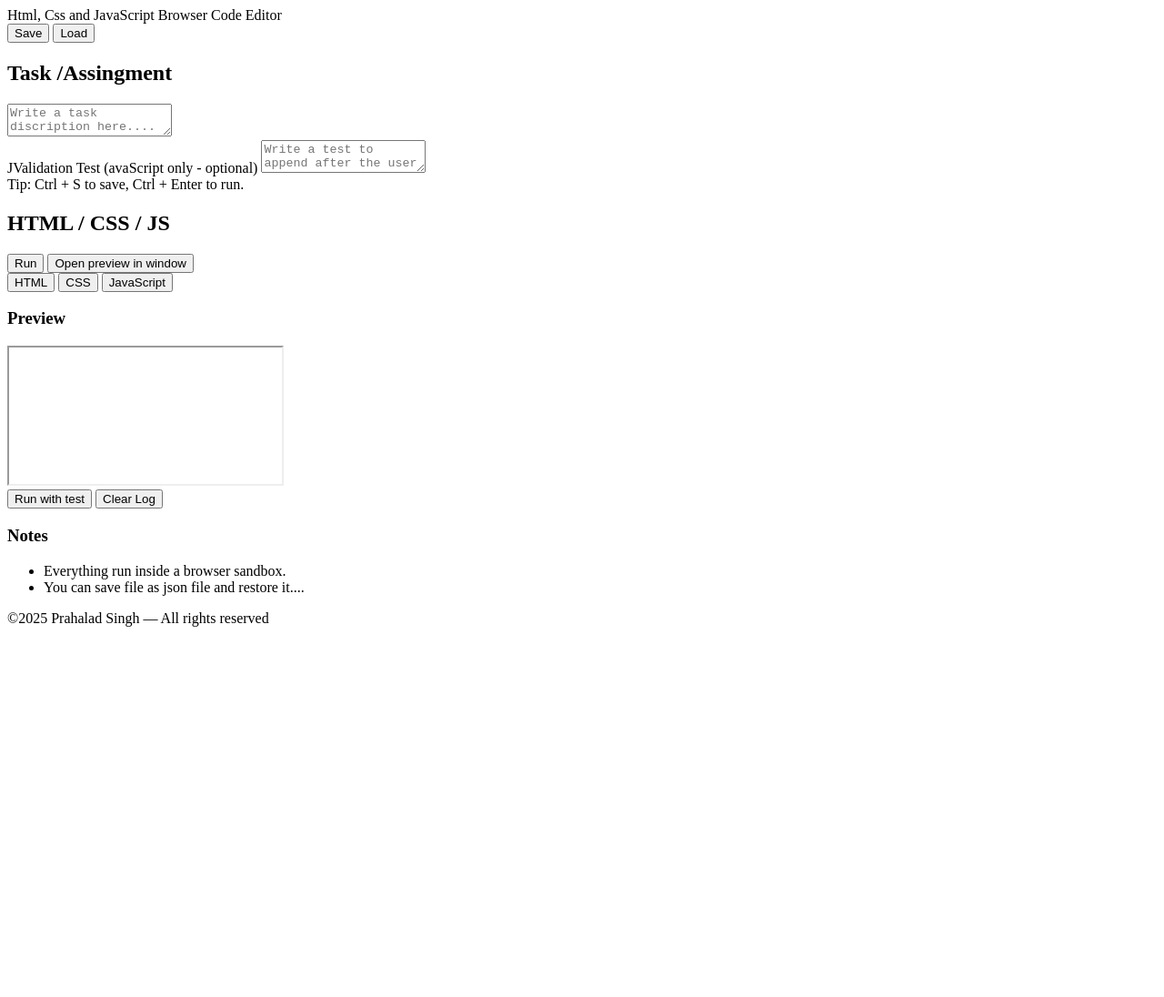
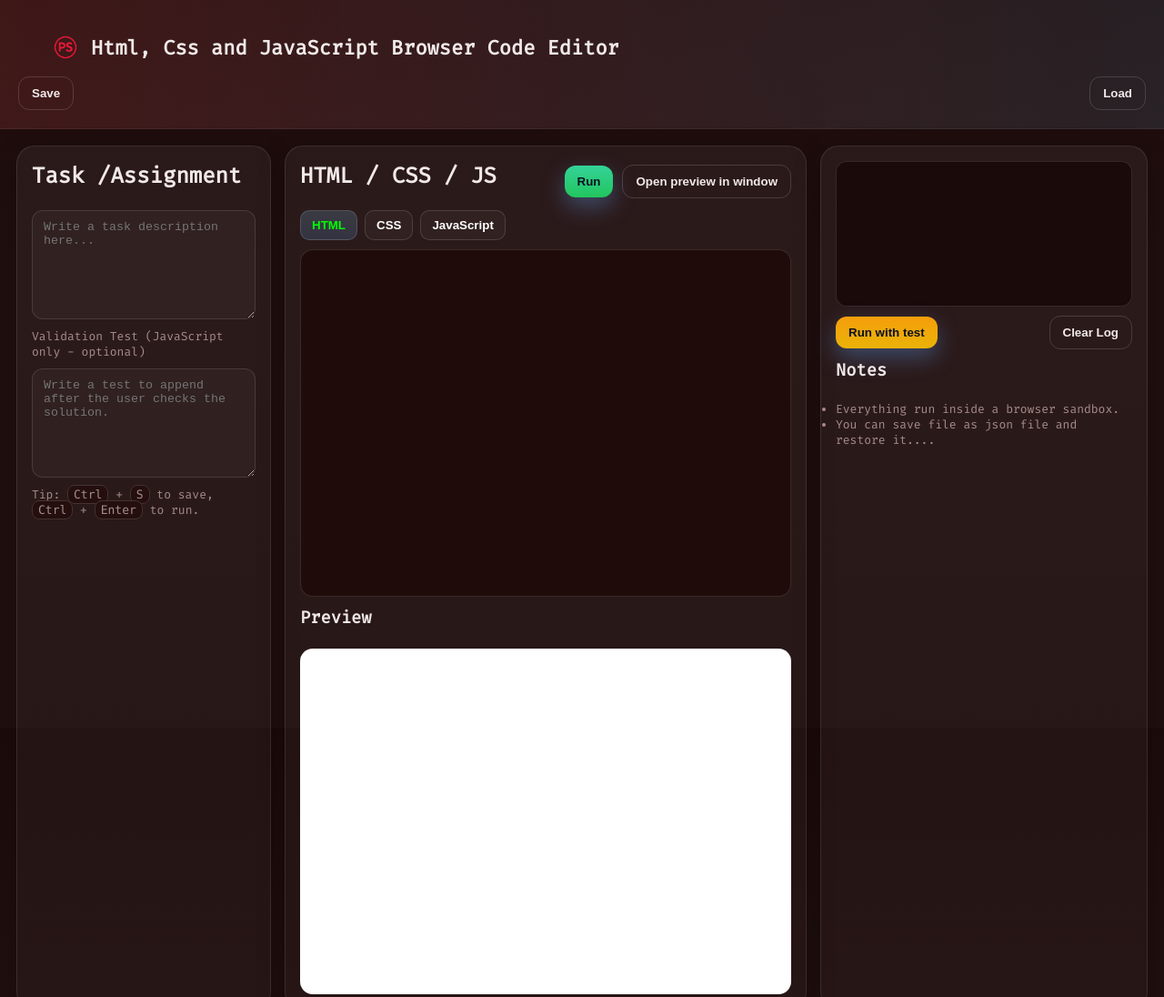
Before and after one commit to Mr-BlackHat-lab/CodeEditorBrowser, a plain HTML site: page index.html in a window 1280 px wide. Shown: the top 1096 px of the page at 91% size. Before the commit the page ends 800 px from the top, so only its background shows below. Drawn offline with Linux system fonts and the light colour scheme.

Commit message:
css done

```diff
--- a/index.html
+++ b/index.html
@@ -1,6 +1,8 @@
 <!DOCTYPE html>
 <html lang="en">
   <head>
+    <link href="https://fonts.googleapis.com/css2?family=Fira+Code&display=swap" rel="stylesheet">
+
     <meta charset="UTF-8" />
     <meta name="viewport" content="width=device-width, initial-scale=1.0" />
     <title>Browser Code Editor |By Prahalad Singh</title>
@@ -31,20 +33,20 @@
 
     <main>
       <aside class="card panel stack">
-        <h2>Task /Assingment</h2>
+        <h2>Task /Assignment</h2>
         <textarea
           class="text"
-          id="assingment"
-          placeholder="Write a task discription here...."
+          id="assignment"
+          placeholder="Write a task description here..."
         ></textarea>
         <div class="stack">
           <label for="testArea"
-            >JValidation Test (avaScript only - optional)</label
+            >Validation Test (JavaScript only - optional)</label
           >
           <textarea
             class="text"
             id="testArea"
-            placeholder="Write a test to append after the user check the solution."
+            placeholder="Write a test to append after the user checks the solution."
           ></textarea>
         </div>
         <div class="muted">
--- a/styles.css
+++ b/styles.css
@@ -0,0 +1,255 @@
+:root{
+    --bg: #210f0f;
+    --body-bg: #1d0b0b;
+    --panel: #2b1414;
+    --muted: #a78b8b;
+    --txt: #f1e9e9;
+    --brand: #fc7d7d;
+    --brand2: #fa6060;
+    --ok: #22c55e;
+    --warn: #eab308;
+    --err: #ef4444;
+    --radius: 20px;
+    --gap: 15px;
+}
+*{
+    margin: 0;
+    padding: 0;
+    box-sizing: border-box;
+}
+html, body{
+    height: 100%;
+}
+body{
+    font-family: 'Fira Code', monospace;
+    background: linear-gradient(180deg, var(--body-bg), var(--bg) 35%);
+    color: var(--txt);
+}
+header{
+    padding: 20px;
+    background: linear-gradient(90deg, rgba(250, 96, 96, 0.15), rgba(125, 211, 252, 0.1));
+    border-bottom: 1px solid rgba(255, 255, 255, 0.06);
+}
+.container{
+    max-width: 1200px;
+    margin-inline: auto;
+    padding: 14px;
+    justify-content: space-between;
+}
+.brand{
+    display: flex;
+    align-items: center;
+    gap: 10px;
+    font-weight: 700;
+}
+.brand .logo{
+    inline-size: 36px;
+    block-size: 36px;
+    border-radius: 10px;
+    background-image: url(logo.png);
+    background-position: center;
+    background-size: cover;
+    background-repeat: no-repeat;
+
+}
+.title{
+    font-size: clamp(18px, 2vw, 22px)
+}
+
+
+main{
+    max-width: 1516px;
+    margin-inline: auto;
+    padding: 18px;
+    display: grid;
+    grid-template-columns: 280px 1fr 360px;
+    gap: var(--gap);
+}
+
+
+@media (max-width: 1100px){
+     main{
+        grid-template-columns: 1fr;
+    }
+}
+
+
+.card{
+  background: linear-gradient(180deg, rgba(255,255,255,.05), rgba(255,255,255,.03));
+  border: 1px solid rgba(255,255,255,.1);
+  border-radius:var(--radius);
+  box-shadow: 0 10px 30px rgba(0,0,0,.25)
+}
+
+.panel{
+    padding:16px
+}
+
+
+h2, h3{
+    margin:0 0 12px
+}
+
+
+.muted{
+    color:var(--muted);
+     font-size:13px
+}
+
+
+.stack{
+    display:flex;
+    flex-direction:column;
+    gap: 10px;
+}
+
+
+.row{
+    display: flex;
+    align-items: center;
+    gap:10px;
+    flex-wrap:wrap;
+    justify-content:space-between;
+}
+
+.btn{
+  appearance:none;
+  border:none;
+  background:linear-gradient(180deg, var(--brand-2), var(--brand));
+  color:#08111f;
+  font-weight:700;
+  padding:10px 14px;
+  border-radius:12px;
+  cursor:pointer;
+  box-shadow:0 10px 24px rgba(96,165,250,.35);
+}
+
+
+.btn.secondary{
+  background:transparent;
+  border:1px solid rgba(255,255,255,.15);
+  color:var(--txt);
+  box-shadow:none
+}
+
+
+.btn.warn{
+    background:linear-gradient(180deg, #f59e0b, #eab308);
+}
+
+
+.btn.ok{
+    background:linear-gradient(180deg, #34d399, #22c55e);
+}
+
+.btn.err{
+    background:linear-gradient(180deg, #fb7185, #ef4444);
+}
+
+
+.select, select, .text{
+  background:rgba(255,255,255,.03);
+  border:1px solid rgba(255,255,255,.12);
+  color:var(--txt);
+  padding:10px 12px;
+  border-radius:12px
+}
+
+
+textarea.text{
+    width:100%;
+     min-height:120px;
+}
+
+
+.tabs{
+    display:flex;
+     gap:8px;
+    flex-wrap:wrap;
+}
+
+
+.tab{
+  padding:8px 12px;
+  border-radius:10px;
+  border:1px solid rgba(255,255,255,.14);
+  background:rgba(255,255,255,.03);
+  cursor:pointer;
+  font-weight:700;
+  color:#FFF !important;
+}
+
+
+.tab.active{
+  background:linear-gradient(180deg, rgba(125,211,252,.18), rgba(96,165,250,.18));
+  color:#00FF00 !important;
+}
+
+
+.editor-wrap{
+  position:relative;
+  border:1px solid rgba(255,255,255,.12);
+  border-radius:14px;
+  overflow:hidden;
+  min-height:280px;
+  background:#200b0b;
+}
+
+.editor{
+
+  inline-size:100%;
+
+  block-size:380px
+}
+
+iframe.preview{
+  inline-size:100%;
+  block-size:380px;
+  border:1px solid rgba(255,255,255,.12);
+  border-radius:14px;
+  background:white;
+}
+
+
+.out{
+  /* font-family: ui-monospace, SFMono-Regular, Menlo, Consolas, "Cascadia Code", "DejaVu Sans Mono", monospace;  */
+  background:#1a0a0a;
+  border:1px solid rgba(255,255,255,.12);
+  border-radius:12px;
+  padding:10px;
+  min-height:160px;
+  overflow:auto;
+  white-space:pre-wrap;
+}
+
+
+
+.footer{opacity:.7;
+   font-size:12px;
+    text-align:center;
+     padding:12px;
+    }
+
+
+.badge{
+  font-size:12px;
+  padding:4px 8px;
+  border-radius:10px;
+  background:rgba(255,255,255,.08);
+  border:1px solid rgba(255,255,255,.14);
+}
+
+
+.kbd{
+  font-family: ui-monospace, SFMono-Regular, Menlo, Consolas, "Cascadia Code", monospace;
+  background:#240e0e;
+  border:1px solid rgba(255,255,255,.15);
+  border-radius:8px;
+  padding:2px 6px;
+}
+
+
+label{
+    font-size:13px;
+    color:var(--muted);
+}
```
Also changed, not shown: logo.png (added).
